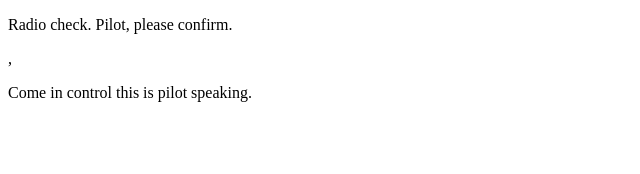
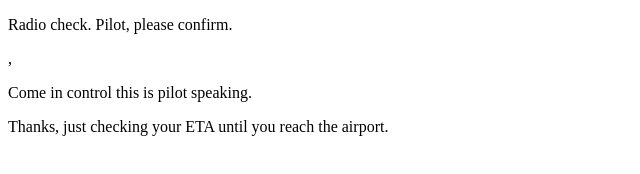
Before and after one commit to ghosri/communication-log-Control, a plain HTML site: page index.html in a window 1280 px wide. Shown: the whole page, without its empty margins (0-640 px from the left). Drawn offline with Linux system fonts and the light colour scheme.

Commit message:
ETA until airport

```diff
--- a/index.html
+++ b/index.html
@@ -3,5 +3,6 @@
    <body>
       <p>Radio check. Pilot, please confirm.</p>
       ,<p>Come in control this is pilot speaking.</p>
+      <p>Thanks, just checking your ETA until you reach the airport.</p>
    </body>
 </html>
```
